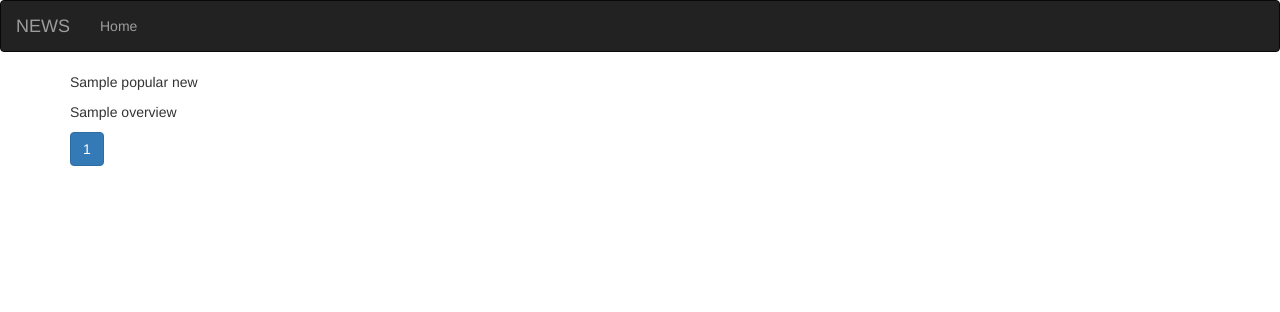
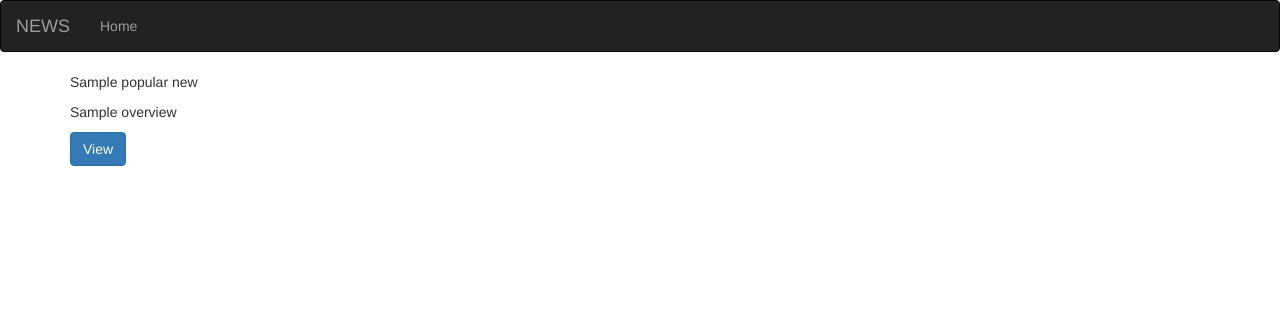
Before and after one commit to Brayonski/News-Highlight, a Flask app: template app/templates/index.html in a window 1280 px wide. Shown: the top 312 px of the page. Run offline with Flask 2, Linux system fonts and the light colour scheme; the template is opened without the code that fills it: most values are stand-ins (such as "Sample title", 1, 10 or a date in 2020); some libraries are stand-ins or nearby versions.

Commit message:
link to articles

```diff
--- a/app/templates/index.html
+++ b/app/templates/index.html
@@ -31,7 +31,7 @@
                     </div>
                     <div class="card-body text-secondary">
                         <p class="card-text">{{popular_news.overview}}</p>
-                        <p><a class="btn btn-primary" href="{{ popular_news.url}}" target="blank">{{ popular_news.id}}</a></p>
+                        <a class="btn btn-primary" href="/articles/{{popular_news.id}}" target="_blank">View</a>
                     </div>
                 </div>
             </div>
```
